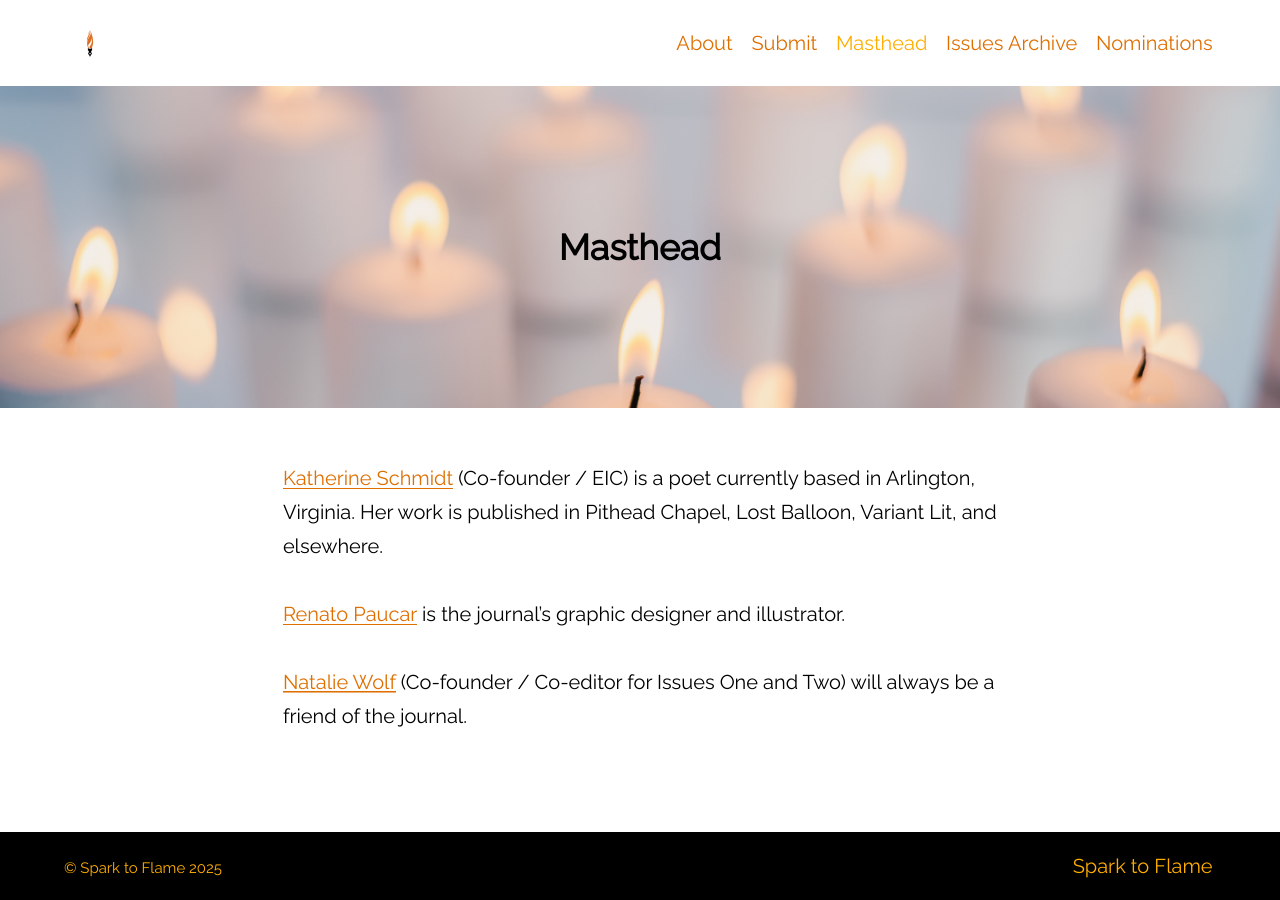
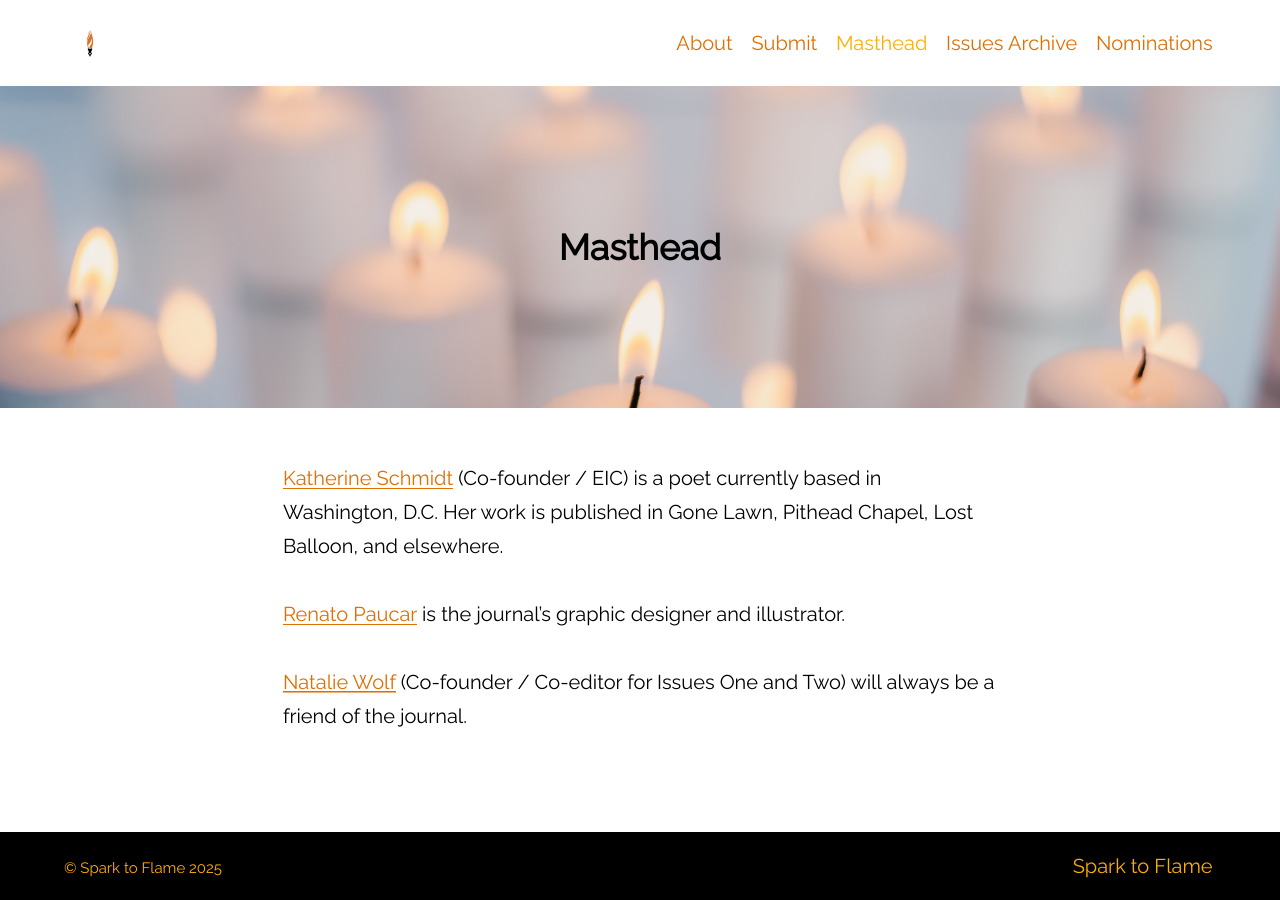
Before and after one commit to atmars77/atmars77.github.io, a Jekyll site: the page built from masthead.md, in a window 1280 px wide. Built offline with Jekyll 4.4.1, drawn with Linux system fonts in a browser that asks for light colours.

Commit message:
update masthead

```diff
--- a/masthead.md
+++ b/masthead.md
@@ -6,7 +6,7 @@ feature_image: "/assets/Images/tina_candle.jpg"
 largeimage: "/assets/Images/tina_candle.png"
 ---
 
-[Katherine Schmidt](https://www.katherineschmidt.com) (Co-founder / EIC) is a poet currently based in Arlington, Virginia. Her work is published in Pithead Chapel, Lost Balloon, Variant Lit, and elsewhere.
+[Katherine Schmidt](https://www.katherineschmidt.com) (Co-founder / EIC) is a poet currently based in Washington, D.C. Her work is published in Gone Lawn, Pithead Chapel, Lost Balloon, and elsewhere.
 
 [Renato Paucar](https://www.renatopaucar.com/) is the journal's graphic designer and illustrator.
 
```
